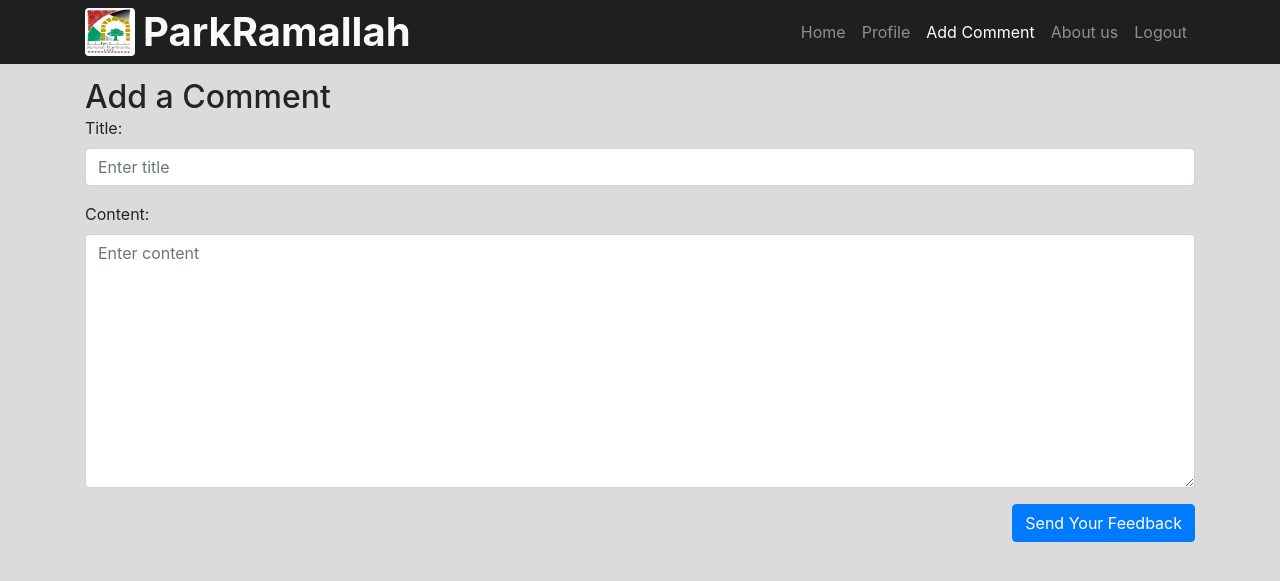
After one commit to Farhoud-Rand/ParkRamallah, a Django app: page /add_comment in a window 1280 px wide. The commit adds this page. Shown: the top 581 px of the page. Run offline with Django 5.2, Linux system fonts and the light colour scheme; some libraries are stand-ins or nearby versions.

Commit message:
Add comment first version

```diff
--- a/ParkRamallah/myapp/forms.py
+++ b/ParkRamallah/myapp/forms.py
@@ -3,7 +3,7 @@ from django.contrib.auth.models import User
 from django import forms
 from django.utils import timezone
 from datetime import datetime
-from .models import Reservation, Park
+from .models import Reservation, Park, Comment
 from django.forms import DateTimeInput
 from django.core.exceptions import ValidationError
 from datetime import timedelta
@@ -176,3 +176,25 @@ class ReservationForm(forms.ModelForm):
     class Meta:
         model = Reservation
         fields = ['date', 'start_time', 'duration']
+
+
+class CommentForm(forms.ModelForm):
+    class Meta:
+        model = Comment
+        fields = ['title', 'content']
+        widgets = {
+            'title': forms.TextInput(attrs={'class': 'form-control', 'placeholder': 'Enter title'}),
+            'content': forms.Textarea(attrs={'class': 'form-control', 'placeholder': 'Enter content'}),
+        }
+
+    def clean(self):
+        cleaned_data = super().clean()
+        title = cleaned_data.get('title')
+        content = cleaned_data.get('content')
+
+        if not title:
+            self.add_error('title', "Title cannot be empty.")
+        if not content:
+            self.add_error('content', "Content cannot be empty.")
+
+        return cleaned_data
--- a/ParkRamallah/myapp/templates/about_us.html
+++ b/ParkRamallah/myapp/templates/about_us.html
@@ -104,14 +104,14 @@
                         <a class="nav-link" aria-current="page" href="/home">Home</a>
                     </li>
                     <li class="nav-item">
-                        <a class="nav-link" href="#">Profile</a>
+                        <a class="nav-link" href="/profile">Profile</a>
                     </li>
                     <li class="nav-item">
-                        <a class="nav-link" href="#">Add Comment</a>
+                        <a class="nav-link" href="/add_comment">Add Comment</a>
                     </li>
                     {% endif %}
                     <li class="nav-item">
-                        <a class="nav-link active " href="#">About us</a>
+                        <a class="nav-link active " href="/about_us">About us</a>
                     </li>
                     {% if request.user.is_authenticated %}
                     <li class="nav-item">
--- /dev/null
+++ b/ParkRamallah/myapp/templates/add_comment.html
@@ -0,0 +1,103 @@
+<!DOCTYPE html>
+<html lang="en">
+<head>
+    <meta charset="UTF-8">
+    <meta name="viewport" content="width=device-width, initial-scale=1.0">
+    <title>User Reservation - ParkRamallah</title>
+    {% load static %}
+    <!-- Bootstrap CSS -->
+    <link href="https://cdn.jsdelivr.net/npm/bootstrap@5.3.0-alpha1/dist/css/bootstrap.min.css" rel="stylesheet">
+    <!-- Bootstrap Icons CSS -->
+    <link href="https://cdn.jsdelivr.net/npm/bootstrap-icons/font/bootstrap-icons.css" rel="stylesheet">
+
+    <!-- Crispy forms -->
+    <link rel="stylesheet" href="https://stackpath.bootstrapcdn.com/bootstrap/4.5.2/css/bootstrap.min.css">
+    {% load crispy_forms_tags %}
+    <style>
+        body {
+            background-color: #dcdada;
+        }
+
+        .slidebar-nav ul li a {
+            font-size: 20px;
+            text-decoration: none;
+            display: block;
+            padding: 6px 10px;
+            transition: 0.5s;
+        }
+
+        .selected, .slidebar-nav ul li a:hover {
+            background-color: #eeeeee;
+            border-radius: 4px;
+        }
+
+        .navbar {
+            background-color: rgb(30, 31, 32) !important;
+        }
+
+        .logo-img {
+            width:50px;
+            height: 3rem;
+        }
+
+        /* Custom styles */
+        .container-bg {
+            margin: 5%;
+        }
+    </style>
+</head>
+<body>
+    <nav class="navbar navbar-expand-lg navbar-dark bg-dark fixed-top">
+        <div class="container">
+            <img src="{% static 'img/Ramalla_City_Logo.png' %}" alt="logo" class="img-fluid logo-img me-2 rounded">
+            <div class="display-6 text-light fw-bold">ParkRamallah</div>
+            <button class="navbar-toggler" type="button" data-bs-toggle="collapse" data-bs-target="#navbarSupportedContent" aria-controls="navbarSupportedContent" aria-expanded="false" aria-label="Toggle navigation">
+                <span class="navbar-toggler-icon"></span>
+            </button>
+            <div class="collapse navbar-collapse" id="navbarSupportedContent">
+                <ul class="navbar-nav ms-auto mb-2 mb-lg-0">
+                    <li class="nav-item">
+                        <a class="nav-link" aria-current="page" href="/home">Home</a>
+                    </li>
+                    <li class="nav-item">
+                        <a class="nav-link" href="/profile">Profile</a>
+                    </li>
+                    <li class="nav-item">
+                        <a class="nav-link active" href="#">Add Comment</a>
+                    </li>
+                    <li class="nav-item">
+                        <a class="nav-link" href="/about_us">About us</a>
+                    </li>
+                    <li class="nav-item">
+                        <a class="nav-link" href="/logout">Logout</a>
+                    </li>
+                </ul>
+            </div>
+        </div>
+    </nav>
+    <div class="container mt-5">
+        <h2 style="margin: 7% 0% 0%;">Add a Comment</h2>
+        <form method="post" action="/add_comment" >
+
+            {% csrf_token %}
+            <div class="form-group">
+                <label for="id_title">Title:</label>
+                {{ form.title }}
+                {% if form.title.errors %}
+                <small class="text-danger">{{ form.title.errors }}</small>
+                {% endif %}
+            </div>
+            <div class="form-group">
+                <label for="id_content">Content:</label>
+                {{ form.content }}
+                {% if form.content.errors %}
+                <small class="text-danger">{{ form.content.errors }}</small>
+                {% endif %}
+            </div>
+            <div class="text-right">
+                <button type="submit" class="btn btn-primary">Send Your Feedback</button>
+            </div>
+        </form>
+      </div>
+</body>
+</html>
--- a/ParkRamallah/myapp/templates/home.html
+++ b/ParkRamallah/myapp/templates/home.html
@@ -34,7 +34,7 @@
                         <a class="nav-link" href="/profile">Profile</a>
                     </li>
                     <li class="nav-item">
-                        <a class="nav-link" href="#">Add Comment</a>
+                        <a class="nav-link" href="/add_comment">Add Comment</a>
                     </li>
                     <li class="nav-item">
                         <a class="nav-link" href="/about_us">About us</a>
--- a/ParkRamallah/myapp/templates/profile.html
+++ b/ParkRamallah/myapp/templates/profile.html
@@ -34,10 +34,10 @@
                         <a class="nav-link active" href="/profile">Profile</a>
                     </li>
                     <li class="nav-item">
-                        <a class="nav-link" href="#">Add Comment</a>
+                        <a class="nav-link" href="/add_comment">Add Comment</a>
                     </li>
                     <li class="nav-item">
-                        <a class="nav-link" href="#">About us</a>
+                        <a class="nav-link" href="/about_us">About us</a>
                     </li>
                     <li class="nav-item">
                         <a class="nav-link" href="/logout">Logout</a>
--- a/ParkRamallah/myapp/templates/reservation.html
+++ b/ParkRamallah/myapp/templates/reservation.html
@@ -63,10 +63,10 @@
                         <a class="nav-link" href="/profile">Profile</a>
                     </li>
                     <li class="nav-item">
-                        <a class="nav-link" href="#">Add Comment</a>
+                        <a class="nav-link" href="/add_comment">Add Comment</a>
                     </li>
                     <li class="nav-item">
-                        <a class="nav-link" href="#">About us</a>
+                        <a class="nav-link" href="/about_us">About us</a>
                     </li>
                     <li class="nav-item">
                         <a class="nav-link" href="/logout">Logout</a>
--- a/ParkRamallah/myapp/urls.py
+++ b/ParkRamallah/myapp/urls.py
@@ -17,4 +17,5 @@ urlpatterns = [
     path('all_parks/', views.all_parks, name='all_parks'),
     path('profile/', views.profile_view, name='profile'),
     path('about_us',views.about_us_view),
+    path('add_comment',views.add_comment),
 ]
--- a/ParkRamallah/myapp/views.py
+++ b/ParkRamallah/myapp/views.py
@@ -247,3 +247,17 @@ def profile_view(request):
 
 def about_us_view(request):
     return render(request, "about_us.html")
+
+from .forms import CommentForm
+
+def add_comment(request):
+    if request.method == 'POST':
+        form = CommentForm(request.POST)
+        if form.is_valid():
+            comment = form.save(commit=False)
+            comment.user = request.user  # Assuming you're using Django's built-in User model
+            comment.save()
+            return redirect('home')  # Redirect to the home page or wherever you want
+    else:
+        form = CommentForm()
+    return render(request, 'add_comment.html', {'form': form})
```
Also changed, not shown: ParkRamallah/db.sqlite3.
